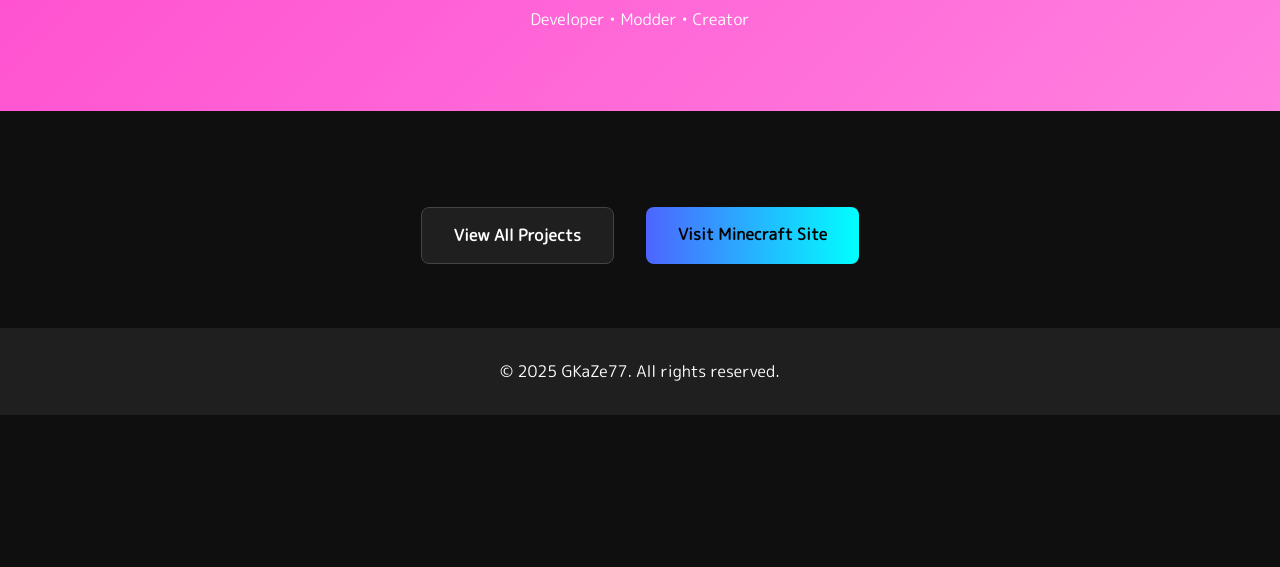
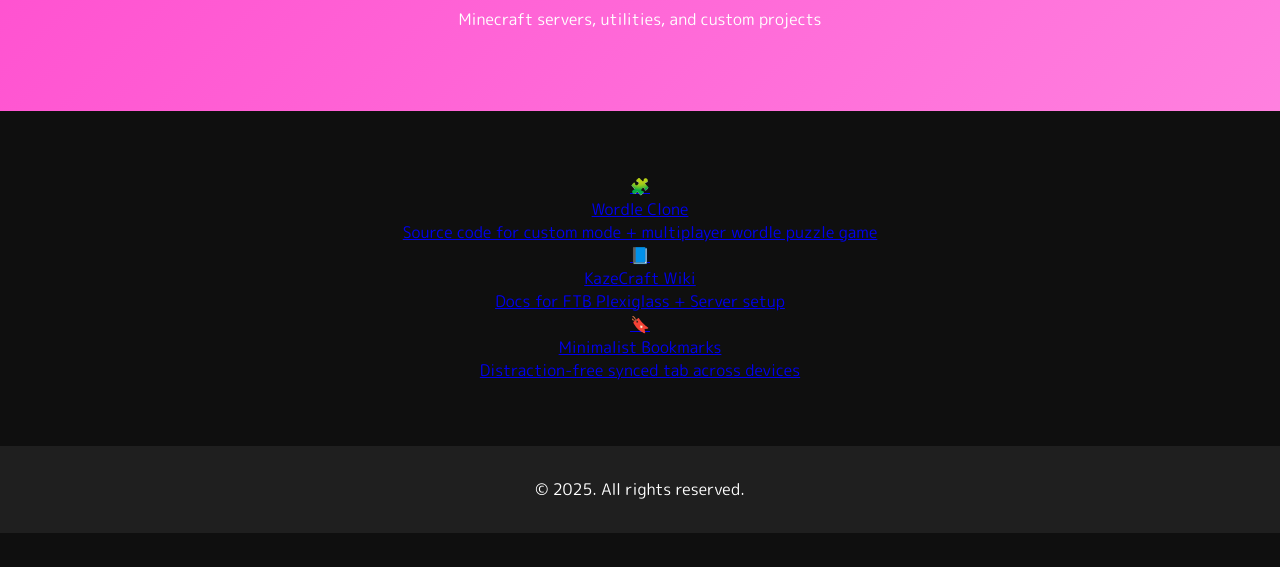
Before and after one commit to GKaZe77/gkaze77-landing, a plain HTML site: page index.html in a window 1280 px wide. Shown: the part 233-800 px from the top of the page. Drawn offline with Linux system fonts and the light colour scheme.

Commit message:
Update index.html

```diff
--- a/index.html
+++ b/index.html
@@ -3,12 +3,13 @@
 <head>
   <meta charset="UTF-8" />
   <meta name="viewport" content="width=device-width, initial-scale=1.0"/>
-  <title>GKaZe77 – Portfolio & Projects</title>
+  <title>GKaZe77 – Portfolio</title>
   <link rel="stylesheet" href="styles.css" />
   <link rel="icon" href="assets/icons/icon.png" type="image/png" />
   <link href="https://fonts.googleapis.com/css2?family=M+PLUS+Rounded+1c&display=swap" rel="stylesheet">
 </head>
 <body>
+
   <!-- Navigation Bar -->
   <nav class="navbar">
     <div class="logo">GKaZe77</div>
@@ -22,21 +23,38 @@
 
   <!-- Hero Section -->
   <header class="hero">
-    <h1>Welcome to GKaZe77 Projects</h1>
-    <p>Developer • Modder • Creator</p>
+    <h1 class="hero-title">Modded Worlds & Tools</h1>
+    <p class="hero-subtext">Minecraft servers, utilities, and custom projects</p>
   </header>
 
   <!-- CTA Project Links -->
   <section class="explore">
-    <div class="project-cta">
-      <a href="/projects" class="btn">View All Projects</a>
-      <a href="https://minecraft.gkaze77.com" class="btn alt">Visit Minecraft Site</a>
+    <div class="project-cta-grid">
+
+      <a href="https://github.com/GKaZe77/gkaze77-wordle" class="project-card">
+        <div class="emoji">🧩</div>
+        <div class="title">Wordle Clone</div>
+        <div class="desc">Source code for custom mode + multiplayer wordle puzzle game</div>
+      </a>
+
+      <a href="https://minecraft.gkaze77.com/wiki" class="project-card alt">
+        <div class="emoji">📘</div>
+        <div class="title">KazeCraft Wiki</div>
+        <div class="desc">Docs for FTB Plexiglass + Server setup</div>
+      </a>
+
+      <a href="https://bookmarks.gkaze77.com" class="project-card">
+        <div class="emoji">🔖</div>
+        <div class="title">Minimalist Bookmarks</div>
+        <div class="desc">Distraction-free synced tab across devices</div>
+      </a>
+
     </div>
   </section>
 
   <!-- Footer -->
   <footer class="footer">
-    <p>&copy; 2025 GKaZe77. All rights reserved.</p>
+    <p>&copy; 2025. All rights reserved.</p>
   </footer>
 
   <!-- Settings Modal -->
```
